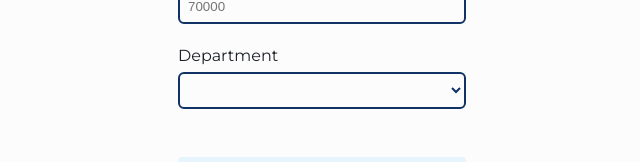
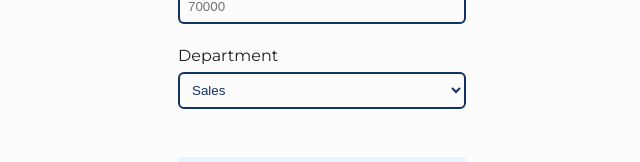
Before and after one commit to Nicoka11/OCR-14, a React (Vite) app: page / in a window 1280 px wide. Shown: the part 783-945 px from the top of the page, without its empty margins (318-958 px from the left). Built offline with nearby package versions, Linux system fonts and the light colour scheme.

Commit message:
fix: fix employee form department not showing properly

```diff
--- a/src/components/NewEmployeeForm.tsx
+++ b/src/components/NewEmployeeForm.tsx
@@ -167,7 +167,7 @@ const NewEmployeeForm = () => {
             errorMessage={errors.department?.message}
             label="Department"
             defaultValue="sales"
-            {...register(FormFields.AddressZipCode)}
+            {...register(FormFields.Department)}
           >
             <Option value="sales" selected>
               Sales
```
